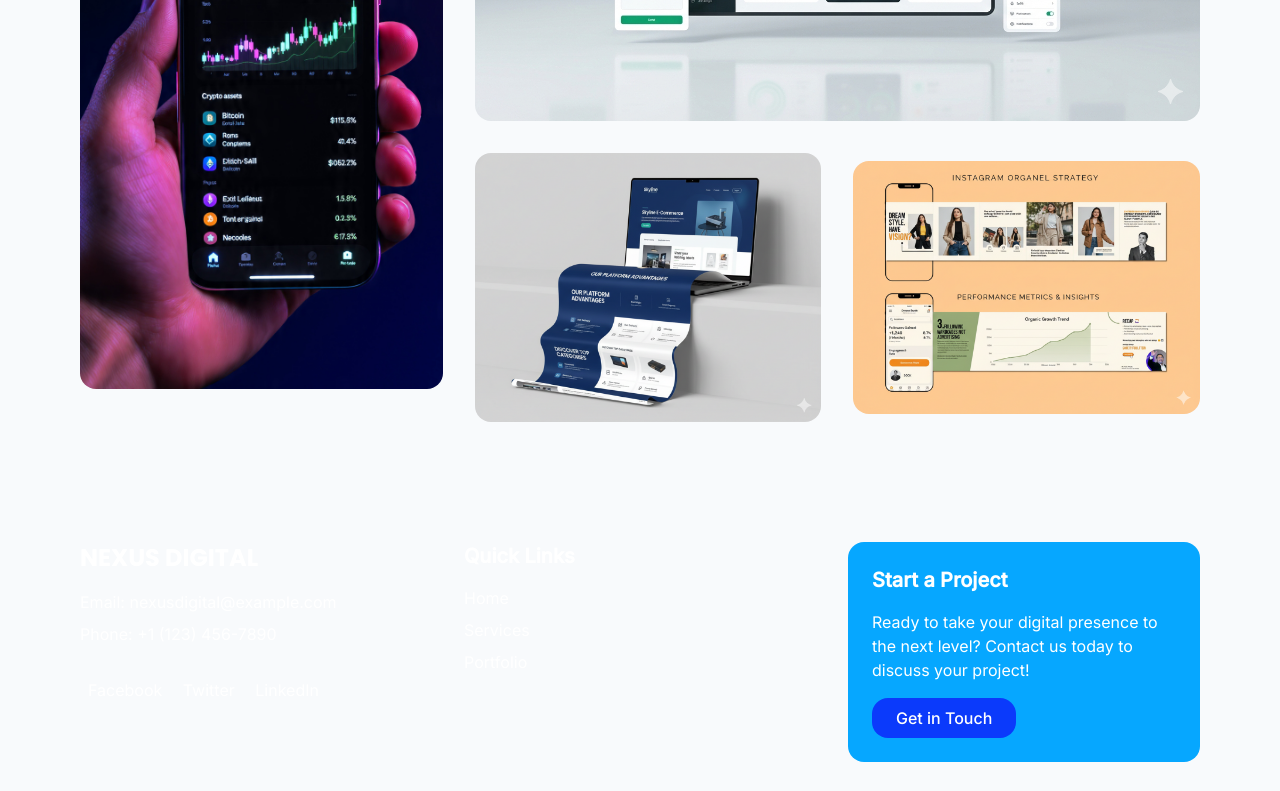
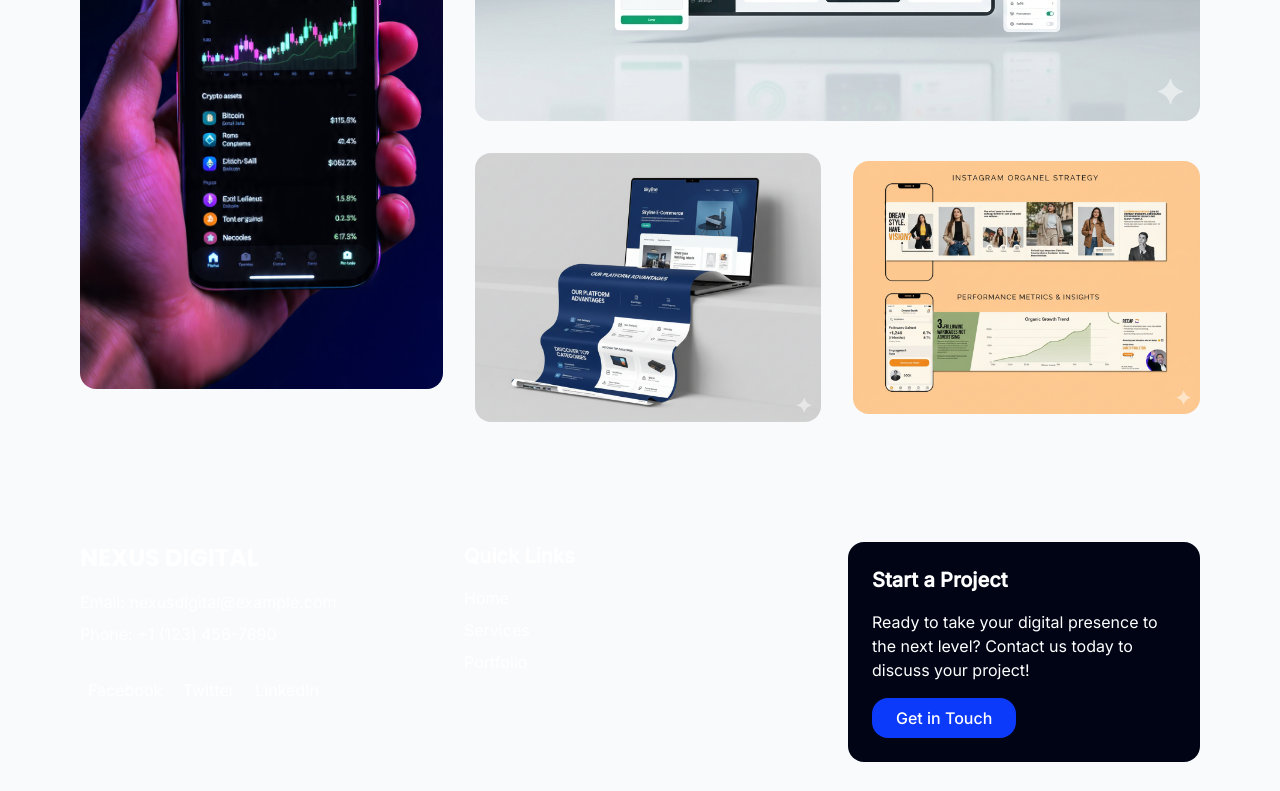
Before and after one commit to lisalazim/nexus-digital, a website built with Vite: page index.html in a window 1280 px wide. Shown: the part 2212-3003 px from the top of the page. Built offline with nearby package versions, Linux system fonts and the light colour scheme.

Commit message:
recolor footer

```diff
--- a/index.html
+++ b/index.html
@@ -107,7 +107,7 @@
               <a href="#" class="block mb-2 hover:text-primary hover:text-[var(--color-colorhover)]">Services</a>
               <a href="#" class="block mb-2 hover:text-primary hover:text-[var(--color-colorhover)]">Portfolio</a>
             </div>
-            <div class="startpeoject bg-[var(--color-colorhover)] bg-opacity-20 p-6 rounded-2xl text-center md:text-left">
+            <div class="startpeoject bg-[var(--color-dark-bg)] text-white bg-opacity-20 p-6 rounded-2xl text-center md:text-left">
               <h4 class="text-xl font-heading font-bold mb-4">Start a Project</h4>
               <p class="mb-4">Ready to take your digital presence to the next level? Contact us today to discuss your project!</p>
               <button class="rounded-2xl bg-[var(--color-btnSatu)] text-white px-6 py-2 font-medium hover:bg-[var(--color-light-bg)] hover:text-[var(--color-dark-bg)] hover:cursor-pointer transition-colors">Get in Touch</button>
```
